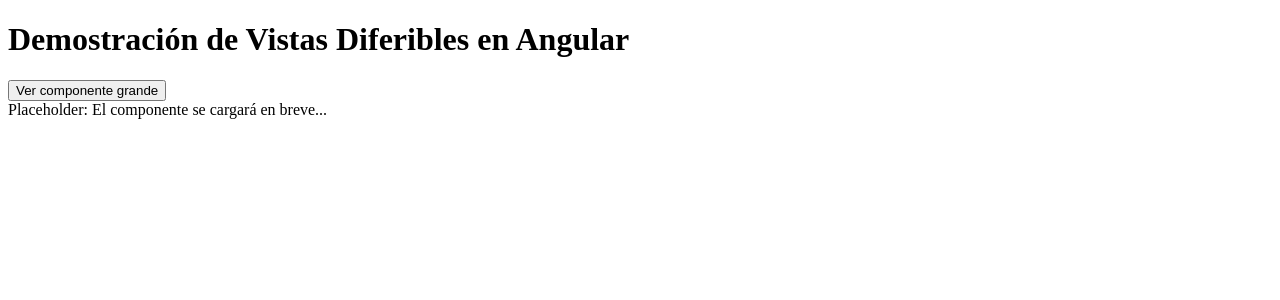
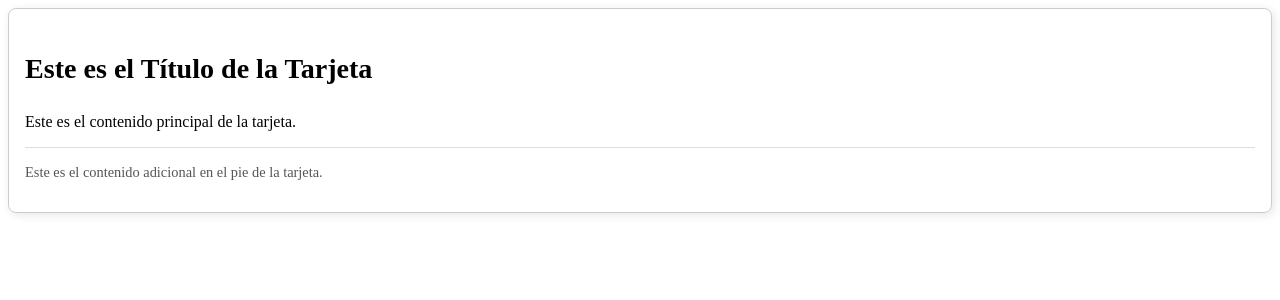
Before and after one commit to Minuke/angular-toolkit, an Angular app: page / in a window 1280 px wide. Shown: the top 300 px of the page. Built offline with nearby package versions, Linux system fonts and the light colour scheme.

Commit message:
Implement enhanced ng-content projection in component

```diff
--- a/src/app/app.component.html
+++ b/src/app/app.component.html
@@ -5,4 +5,14 @@
 <!-- <app-built-in-directives></app-built-in-directives> -->
 <!-- <app-custom-directives></app-custom-directives> -->
 <!-- <app-bindings></app-bindings> -->
-<app-deferrable-views></app-deferrable-views>
+<!-- <app-deferrable-views></app-deferrable-views> -->
+<app-content-projection>
+  <!-- Proyecta el título -->
+  <h3 ngProjectAs="card-title">Este es el Título de la Tarjeta</h3>
+
+  <!-- Proyecta el cuerpo usando el selector correcto -->
+  <div card-body>Este es el contenido principal de la tarjeta.</div>
+
+  <!-- Contenido adicional que no coincide con "card-title" ni "card-body" -->
+  <p>Este es el contenido adicional en el pie de la tarjeta.</p>
+</app-content-projection>
--- a/src/app/app.component.ts
+++ b/src/app/app.component.ts
@@ -8,11 +8,12 @@
 import { HostListenerComponent } from './components/host-listener/host-listener.component';
 import { LayoutComponent } from './components/layout/layout.component';
 import { DeferrableViewsComponent } from '@components/deferrable-views/deferrable-views.component';
+import { ContentProjectionComponent } from '@components/content-projection/content-projection.component';
 
 @Component({
   selector: 'app-root',
   standalone: true,
-  imports: [RouterOutlet, LayoutComponent, BuiltInPipesComponent, CustomPipesComponent, HostListenerComponent, BuiltInDirectivesComponent, CustomDirectivesComponent, BindingsComponent, DeferrableViewsComponent],
+  imports: [RouterOutlet, LayoutComponent, BuiltInPipesComponent, CustomPipesComponent, HostListenerComponent, BuiltInDirectivesComponent, CustomDirectivesComponent, BindingsComponent, DeferrableViewsComponent, ContentProjectionComponent],
   templateUrl: './app.component.html',
   styleUrl: './app.component.scss'
 })
--- /dev/null
+++ b/src/app/components/content-projection/content-projection.component.html
@@ -0,0 +1,15 @@
+<div class="tarjeta-sombra">
+  <header class="tarjeta-header">
+    <ng-content select="card-title"></ng-content>
+  </header>
+
+  <section class="tarjeta-body">
+    <ng-content select="[card-body]"></ng-content>
+  </section>
+
+  <div class="tarjeta-separador"></div>
+
+  <footer class="tarjeta-footer">
+    <ng-content></ng-content>
+  </footer>
+</div>
--- /dev/null
+++ b/src/app/components/content-projection/content-projection.component.scss
@@ -0,0 +1,25 @@
+.tarjeta-sombra {
+  border: 1px solid #ccc;
+  border-radius: 8px;
+  padding: 16px;
+  box-shadow: 2px 2px 10px rgba(0, 0, 0, 0.1);
+}
+
+.tarjeta-header {
+  font-size: 1.5em;
+  font-weight: bold;
+}
+
+.tarjeta-body {
+  margin-top: 8px;
+}
+
+.tarjeta-separador {
+  margin: 16px 0;
+  border-top: 1px solid #ddd;
+}
+
+.tarjeta-footer {
+  font-size: 0.9em;
+  color: #555;
+}
```
Also changed, not shown: src/app/components/content-projection/content-projection.component.ts (added, +12 -0 lines), 1 other file (tests, documents, lock files or other folders).
